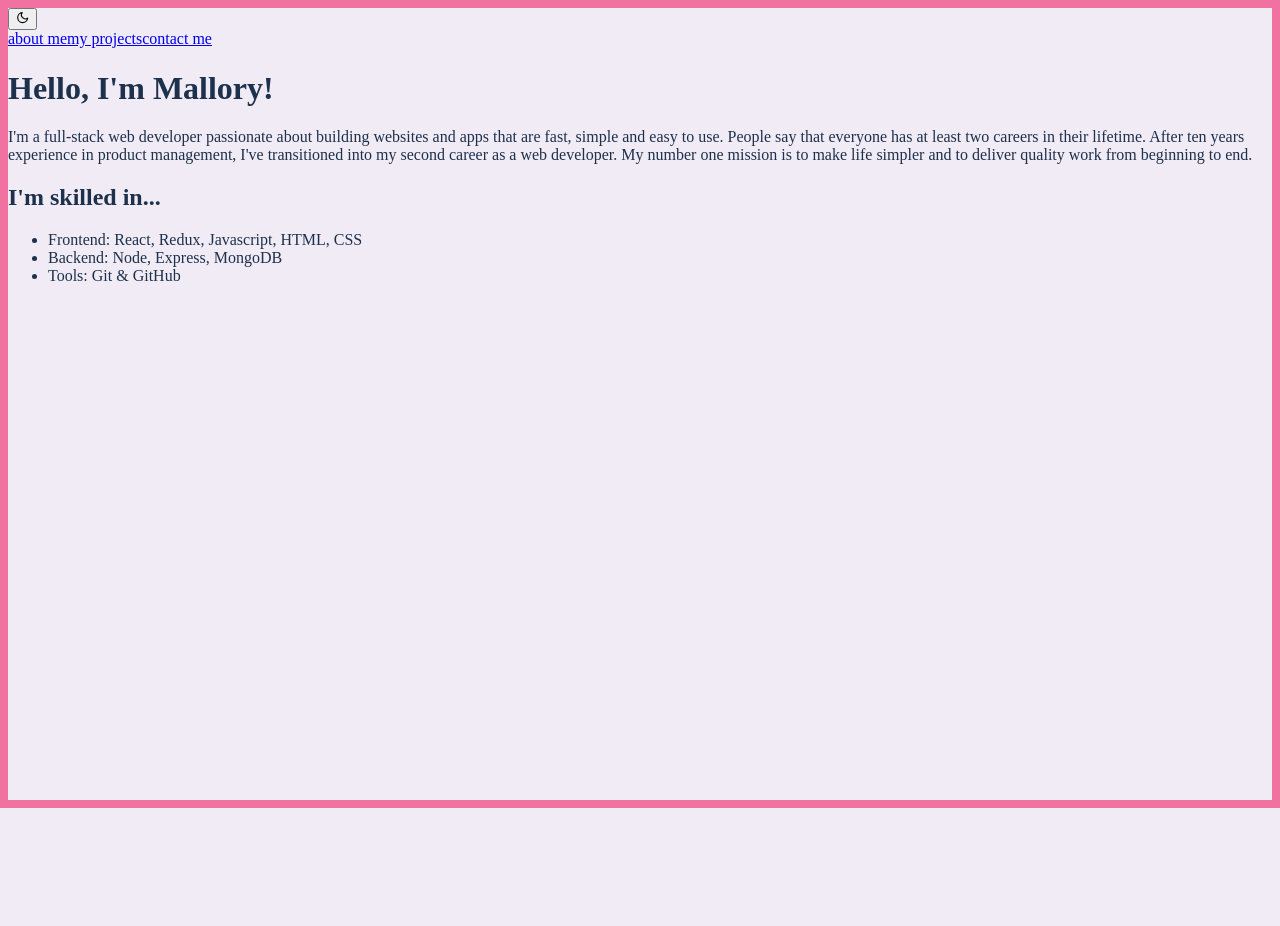
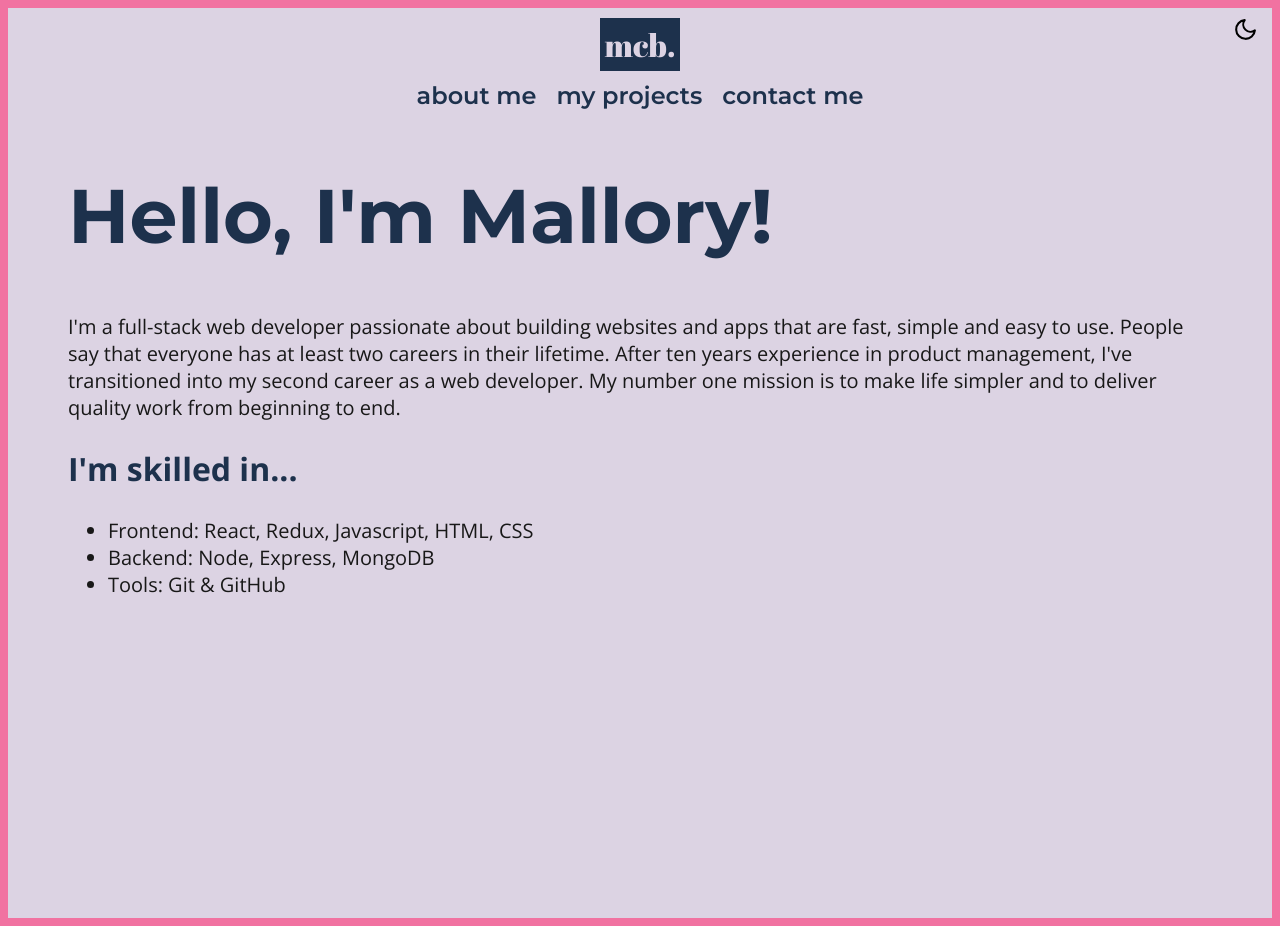
Before and after one commit to mallorybelgica/portfolio-mcbcreative, a React (Create React App) app in the folder client/: page / in a window 1280 px wide. Before the commit the page ends 808 px from the top, so only its background shows below. Built offline with nearby package versions, Linux system fonts and the light colour scheme.

Commit message:
updated navbar, styling

```diff
--- a/client/public/index.html
+++ b/client/public/index.html
@@ -8,6 +8,21 @@
     <meta
       name="description"
       content="Web site created using create-react-app"
+    />
+    <link rel="preconnect" href="https://fonts.gstatic.com" />
+    <link
+      href="https://fonts.googleapis.com/css2?family=Montserrat:wght@100;200;300;400;500;600;700&family=Roboto+Slab:wght@300;400;600;700&display=swap"
+      rel="stylesheet"
+    />
+    <link rel="preconnect" href="https://fonts.gstatic.com" />
+    <link
+      href="https://fonts.googleapis.com/css2?family=Open+Sans:wght@300;400;600;700&display=swap"
+      rel="stylesheet"
+    />
+    <link rel="preconnect" href="https://fonts.gstatic.com" />
+    <link
+      href="https://fonts.googleapis.com/css2?family=Abril+Fatface&display=swap"
+      rel="stylesheet"
     />
     <link rel="apple-touch-icon" href="%PUBLIC_URL%/logo192.png" />
     <!--
--- a/client/src/About.js
+++ b/client/src/About.js
@@ -1,9 +1,12 @@
 import React from "react";
+import styled from "styled-components";
 
 const About = () => {
   return (
     <div>
-      <h1>Hello, I'm Mallory!</h1>
+      <Greeting>
+        <Hover>Hello, I'm Mallory!</Hover>
+      </Greeting>
       <p>
         I'm a full-stack web developer passionate about building websites and
         apps that are fast, simple and easy to use. People say that everyone has
@@ -12,7 +15,7 @@ const About = () => {
         developer. My number one mission is to make life simpler and to deliver
         quality work from beginning to end.
       </p>
-      <h2>I'm skilled in...</h2>
+      <Skills>I'm skilled in...</Skills>
       <ul>
         <li>Frontend: React, Redux, Javascript, HTML, CSS</li>
         <li>Backend: Node, Express, MongoDB</li>
@@ -23,3 +26,24 @@ const About = () => {
 };
 
 export default About;
+
+const Greeting = styled.h1`
+  font-family: "Montserrat", sans-serif;
+  font-size: 4.75rem;
+`;
+
+const Skills = styled.h2`
+  font-family: "Open Sans", sans-serif;
+  font-size: 2rem;
+`;
+
+const Hover = styled.span`
+  background-image: linear-gradient(to right, transparent 50%, #df2687 50%);
+  background-position: 0;
+  background-size: 200%;
+  transition: all 0.4s;
+  &:hover {
+    color: white;
+    background-position: -100%;
+  }
+`;
--- a/client/src/App.js
+++ b/client/src/App.js
@@ -1,6 +1,6 @@
 import React, { useState } from "react";
 import { BrowserRouter, Route, Switch } from "react-router-dom";
-import { ThemeProvider } from "styled-components";
+import styled, { ThemeProvider } from "styled-components";
 import { GlobalStyles } from "./GlobalStyles";
 import { lightTheme, darkTheme } from "./Themes";
 import { FiMoon, FiSun } from "react-icons/fi";
@@ -12,14 +12,16 @@ import Contact from "./Contact";
 const App = () => {
   const [theme, setTheme] = useState("light");
   const themeToggler = () => {
-    theme === "light" ? setTheme("dark") : setTheme("light")
-  }
+    theme === "light" ? setTheme("dark") : setTheme("light");
+  };
   return (
     <BrowserRouter>
-     <ThemeProvider theme={ theme === "light" ? lightTheme : darkTheme}>
+      <ThemeProvider theme={theme === "light" ? lightTheme : darkTheme}>
         <GlobalStyles />
-      <button onClick={themeToggler}>{theme === "light" ? <FiMoon /> : <FiSun />}</button>
-      <Navbar />
+        <Button onClick={themeToggler}>
+          {theme === "light" ? <FiMoon size={25} /> : <FiSun size={25} />}
+        </Button>
+        <Navbar theme={theme} />
         <Switch>
           <Route exact path="/">
             <About />
@@ -37,3 +39,13 @@ const App = () => {
 };
 
 export default App;
+
+const Button = styled.button`
+  position: absolute;
+  margin: 16px;
+  top: 0;
+  right: 0;
+  z-index: 10;
+  background-color: transparent;
+  border: none;
+`;
--- a/client/src/GlobalStyles.js
+++ b/client/src/GlobalStyles.js
@@ -10,6 +10,12 @@ span {
     border: 0;
     vertical-align: baseline;
 }
+html {
+    border: 8px solid #F172A1;
+}
+body {
+    margin-top: 50px;
+}
 *,
 *:before,
 *:after {
@@ -19,9 +25,15 @@ span {
 html, body {
     max-width: 100vw;
     min-height: 100vh;
+    padding: 30px;
     background-color: ${({ theme }) => theme.body};
     color: ${({ theme }) => theme.text};
-    border: 4px solid #F172A1;
     transition: all 0.50s linear;
 }
+
+p, li {
+    font-family: 'Open Sans', sans-serif;
+    font-size: 1.25rem;
+    color: ${({ theme }) => theme.para};
+}
 `;
--- a/client/src/Navbar.js
+++ b/client/src/Navbar.js
@@ -1,16 +1,94 @@
 import React, { useState } from "react";
 import { NavLink } from "react-router-dom";
+import styled from "styled-components";
+import { lightTheme, darkTheme } from "./Themes";
 
-const Navbar = () => {
+const Navbar = ({ theme }) => {
   return (
-    <div>
-      <NavLink exact to="/">
-        about me
-      </NavLink>
-      <NavLink to="/projects">my projects</NavLink>
-      <NavLink to="/contact">contact me</NavLink>
-    </div>
+    <Wrapper>
+      <LogoWrapper theme={theme}>
+        <Logo theme={theme}>mcb.</Logo>
+      </LogoWrapper>
+      <MenuWrapper>
+        <StyledLink theme={theme} exact to="/">
+          about me
+        </StyledLink>
+        <StyledLink theme={theme} to="/projects">
+          my projects
+        </StyledLink>
+        <StyledLink theme={theme} to="/contact">
+          contact me
+        </StyledLink>
+      </MenuWrapper>
+    </Wrapper>
   );
 };
 
 export default Navbar;
+
+const Wrapper = styled.div`
+  display: flex;
+  position: absolute;
+  flex-wrap: wrap;
+  justify-content: center;
+  width: calc(100% - 16px);
+  margin: 8px;
+  padding: 10px;
+  top: 0;
+  left: 0;
+`;
+
+const LogoWrapper = styled.div`
+  background-color: ${(props) =>
+    props.theme === "light" ? darkTheme.body : lightTheme.body};
+`;
+
+const Logo = styled.p`
+  margin: 0;
+  padding: 5px;
+  font-family: "Abril Fatface", cursive;
+  font-size: 2rem;
+  color: ${(props) =>
+    props.theme === "light" ? darkTheme.text : lightTheme.text};
+`;
+
+const MenuWrapper = styled.div`
+  width: 100%;
+  padding-top: 10px;
+  text-align: center;
+`;
+
+const StyledLink = styled(NavLink)`
+  position: relative;
+  padding: 10px;
+  color: ${(props) =>
+    props.theme === "light" ? lightTheme.text : darkTheme.text};
+  font-family: "Montserrat", sans-serif;
+  font-size: 1.5rem;
+  font-weight: 600;
+  text-decoration: none;
+  &:hover {
+    color: ${(props) =>
+      props.theme === "light" ? lightTheme.text : darkTheme.text};
+  }
+  &:before {
+    content: "";
+    position: absolute;
+    width: 100%;
+    height: 3px;
+    bottom: 0;
+    left: 0;
+    background-color: #df2687;
+    visibility: hidden;
+    transform: scaleX(0);
+    transition: all 0.3s ease-in-out 0s;
+  }
+  &:hover {
+    &:before {
+      visibility: visible;
+      transform: scaleX(1);
+    }
+  }
+`;
+
+const LinkAnimation = styled.span``;
--- a/client/src/ProjectCard.js
+++ b/client/src/ProjectCard.js
@@ -1,10 +1,11 @@
 import React from "react";
+import styled from "styled-components";
 
 const ProjectCard = ({ project }) => {
   return (
     <div>
-      <h1>{project.name}</h1>
-      <h2>{project.tools} </h2>
+      <ProjectName>{project.name}</ProjectName>
+      <Tools>{project.tools} </Tools>
       {project.description.map((desc) => (
         <p key={desc}>{desc}</p>
       ))}
@@ -15,3 +16,12 @@ const ProjectCard = ({ project }) => {
 };
 
 export default ProjectCard;
+
+const ProjectName = styled.h1`
+  font-family: "Montserrat", sans-serif;
+  font-size: 2.75rem;
+`;
+
+const Tools = styled.h2`
+  color: #f172a1;
+`;
--- a/client/src/Themes.js
+++ b/client/src/Themes.js
@@ -1,9 +1,11 @@
 export const lightTheme = {
-    body: "#F0EBF4",
-    text: "#1D314C"
-}
+  body: "#dcd3e3",
+  text: "#1D314C",
+  para: "#181818",
+};
 
 export const darkTheme = {
-    body: "#1D314C",
-    text: "#F0EBF4"
-}
+  body: "#1D314C",
+  text: "#dcd3e3",
+  para: "#f0ebf4",
+};
```
Also changed, not shown: 1 other file (tests, documents, lock files or other folders). Lines whose indentation alone changed are shown as unchanged.
